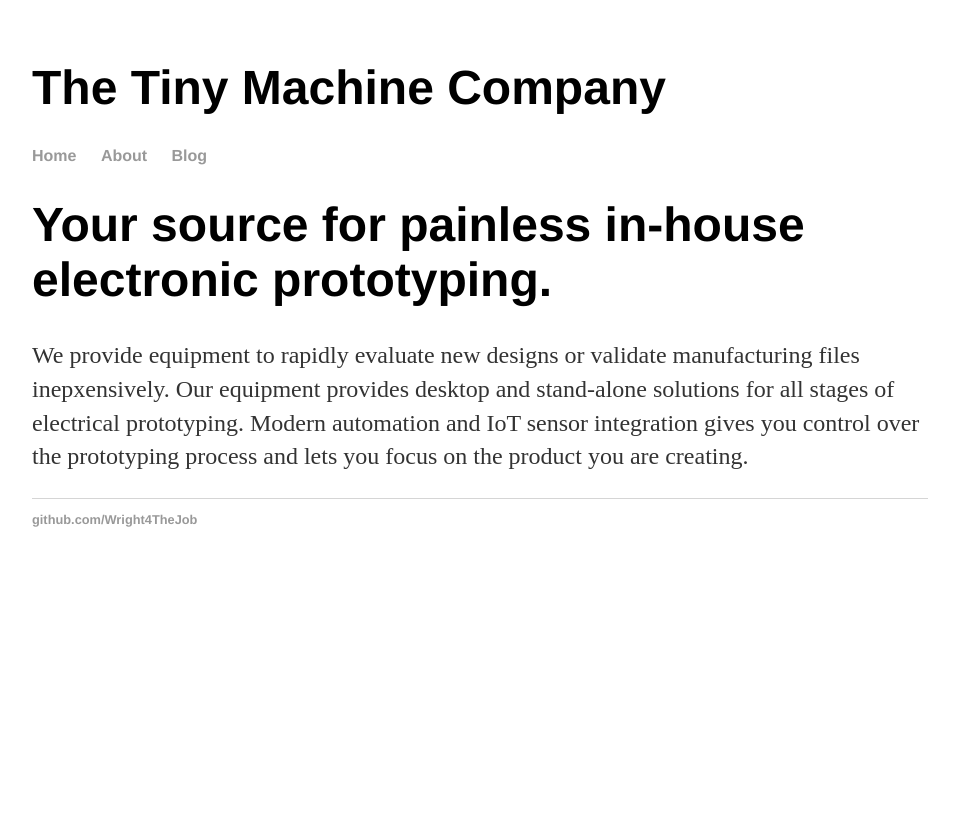
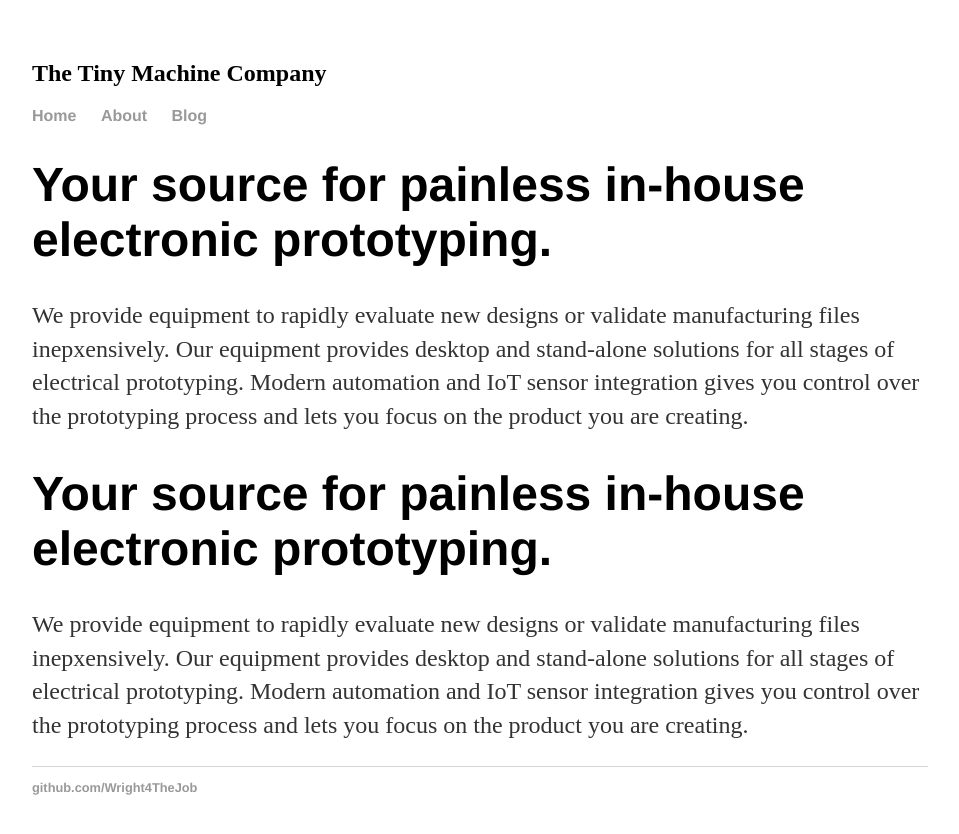
Before and after one commit to Wright4TheJob/Wright4TheJob.github.io, a Jekyll site: the page built from index.html, in a window 1280 px wide. Shown: the top 834 px of the page, without its empty margins (160-1119 px from the left). Built offline with Jekyll 4.4.1, drawn with Linux system fonts in a browser that asks for light colours.

Commit message:
Modified header style

```diff
--- a/_layouts/default.html
+++ b/_layouts/default.html
@@ -14,7 +14,7 @@
 		</script>
 	</head>
 	<body>
-		<h1>The Tiny Machine Company</h1>
+		<h2>The Tiny Machine Company</h2>
 		<nav>
     		<ul>
         		<li><a href="/">Home</a></li>
--- a/index.html
+++ b/index.html
@@ -7,4 +7,13 @@ title: The Tiny Machine Company
     <h1>Your source for painless in-house electronic prototyping.  </h1>
 
 	<p> We provide equipment to rapidly evaluate new designs or validate manufacturing files inepxensively. Our equipment provides desktop and stand-alone solutions for all stages of electrical prototyping. Modern automation and IoT sensor integration gives you control over the prototyping process and lets you focus on the product you are creating. </p>
+
+
 </div><!-- /.blurb -->
+<div class="body">
+    <h1>Your source for painless in-house electronic prototyping.  </h1>
+
+	<p> We provide equipment to rapidly evaluate new designs or validate manufacturing files inepxensively. Our equipment provides desktop and stand-alone solutions for all stages of electrical prototyping. Modern automation and IoT sensor integration gives you control over the prototyping process and lets you focus on the product you are creating. </p>
+
+
+</div><!-- /.blurb -->
```
